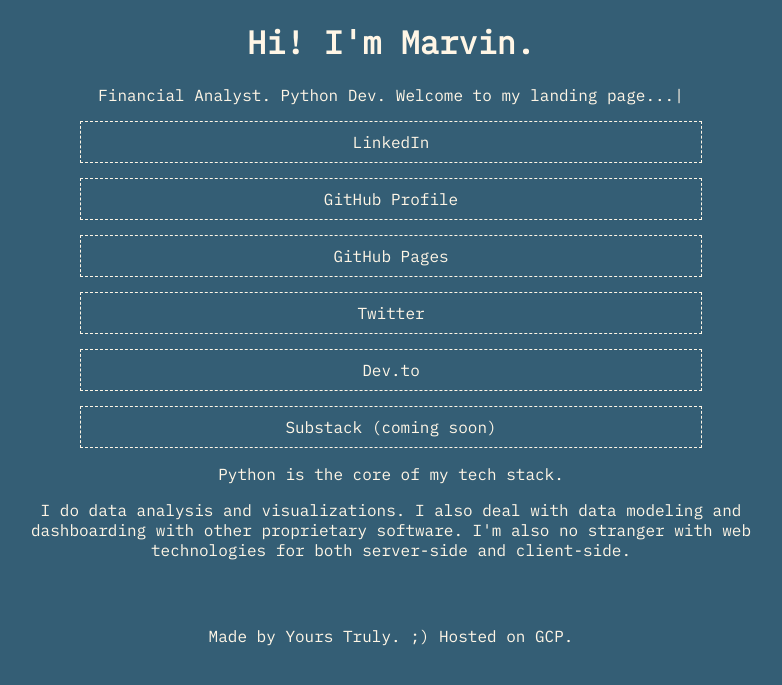
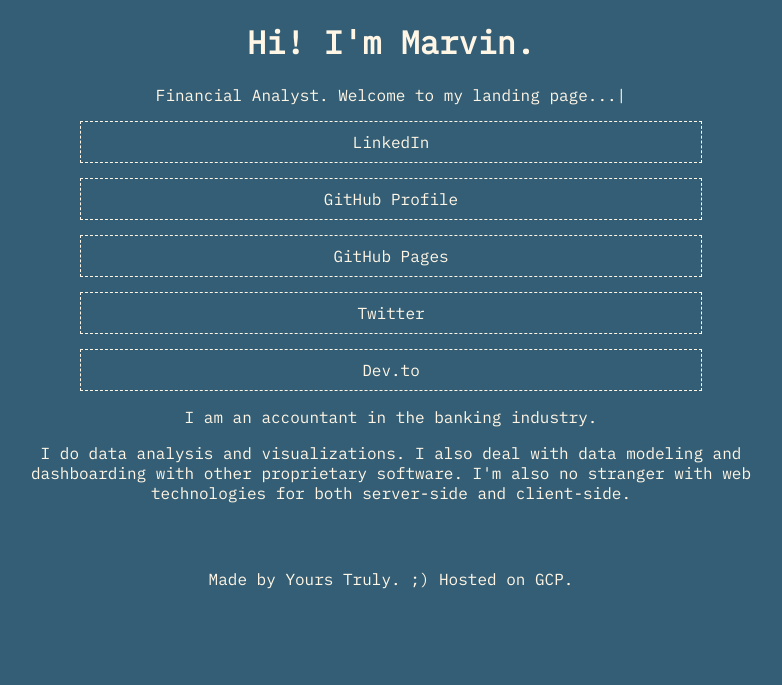
Before and after one commit to marvintensuan/cv-flask, a Flask app: page / in a window 1280 px wide. Shown: the part 80-765 px from the top of the page, without its empty margins (249-1031 px from the left). Run offline with Flask 3, Linux system fonts and the light colour scheme.

Commit message:
Homepage content update 8/13

```diff
--- a/mrvn_flask/templates/home.html
+++ b/mrvn_flask/templates/home.html
@@ -1,4 +1,6 @@
 {% extends 'base.html' %}
+{% block meta_desc %}"Marvin Tensuan's Portfolio Website"{% endblock %}
+{% block meta_keywords %}"Marvin Tensuan, python developer, accountant, portfolio"{% endblock %}
 {% block custom_style %}
 <style>
   .blinking-cursor {
@@ -38,21 +40,18 @@
 
 </style>
 {% endblock %}
-{% block meta_desc %}"Marvin Tensuan's Portfolio Website"{% endblock %}
-{% block meta_keywords %}"Marvin Tensuan, python developer, accountant, portfolio"{% endblock %}
 {% block title %}Marvin Tensuan{% endblock %}
 {% block container %}
   <div id="app" class="container">
     <h1 class="title">Hi! I'm Marvin.</h1>
-    <p>Financial Analyst. Python Dev. Welcome to my landing page...<span class="blinking-cursor">|</span></p>
+    <p>Financial Analyst. Welcome to my landing page...<span class="blinking-cursor">|</span></p>
     <p class="options"><a href="https://www.linkedin.com/in/marvintensuan/">LinkedIn</a></p>
     <p class="options"><a href="https://github.com/marvintensuan">GitHub Profile</a></p>
     <p class="options"><a href="https://marvintensuan.github.io/">GitHub Pages</a></p>
     <p class="options"><a href="https://twitter.com/marvintensuan">Twitter</a></p>
     <p class="options"><a href="https://dev.to/marvintensuan">Dev.to</a></p>
-    <p class="options"><a href="#">Substack (coming soon)</a></p>
 
-    <p>Python is the core of my tech stack.</p>
+    <p>I am an accountant in the banking industry.</p>
     <p>
       I do data analysis and visualizations. I also deal with data modeling
       and dashboarding with other proprietary software. I'm also no stranger
```
